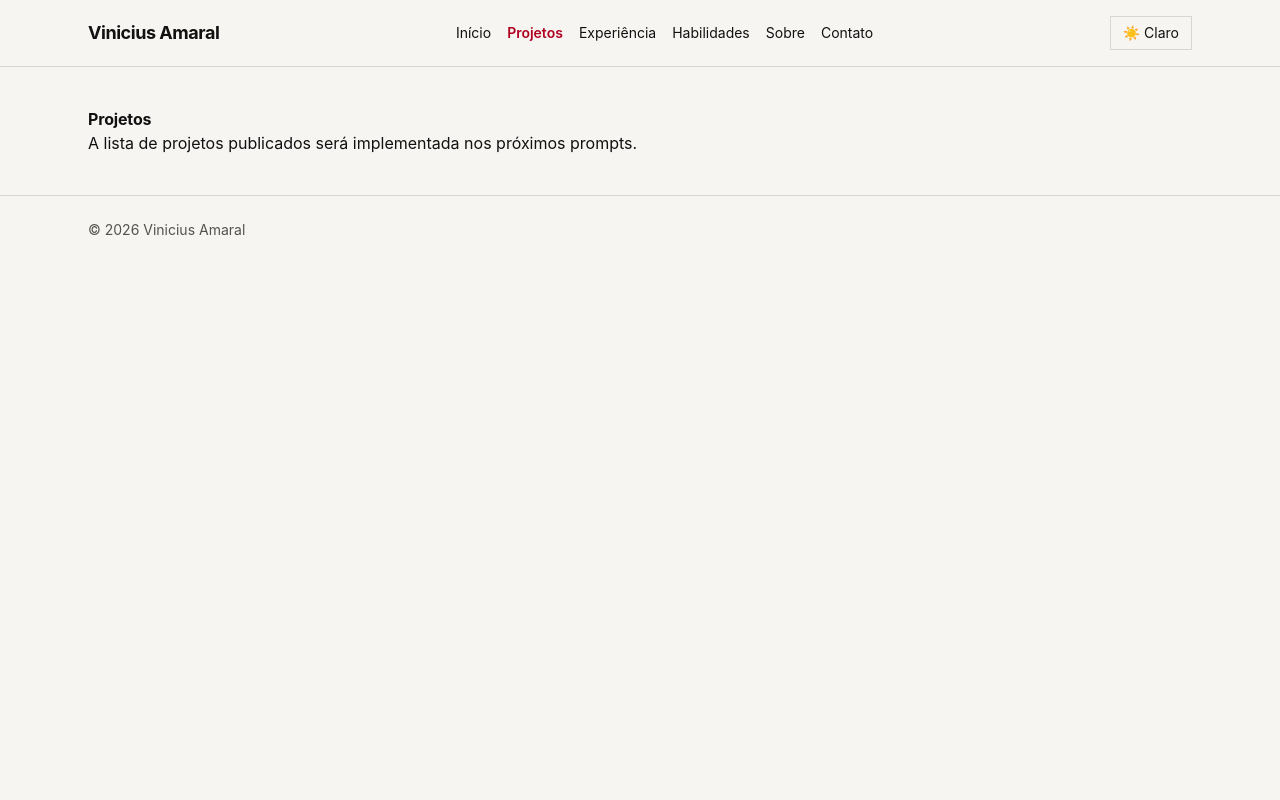
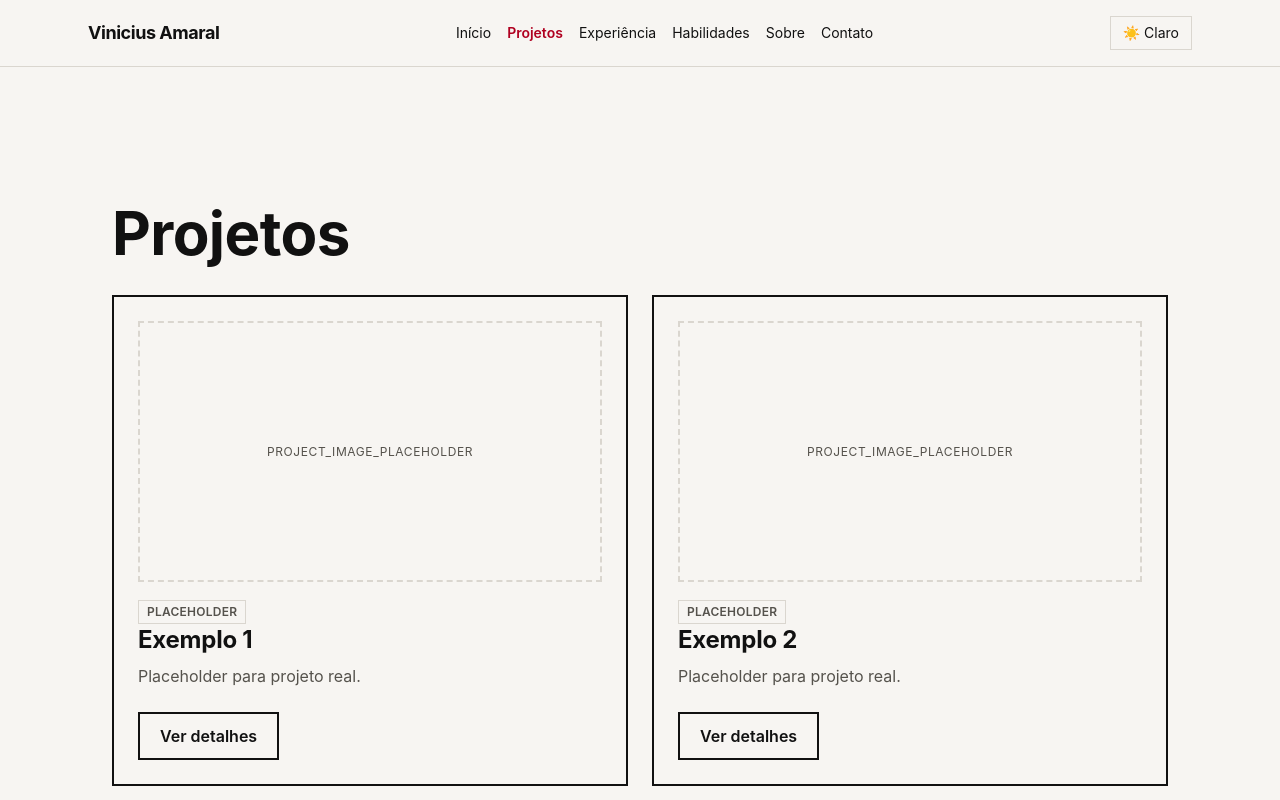
Before and after one commit to vini-amaral/vini-amaral.github.io, an Angular app: page /projects in a window 1280 px wide. Shown: the top 800 px of the page. Built offline with nearby package versions, Linux system fonts and the light colour scheme.

Commit message:
feat(projects): create listing and detail structure entirely driven by json

```diff
--- a/src/app/features/projects/project-detail/project-detail.css
+++ b/src/app/features/projects/project-detail/project-detail.css
@@ -0,0 +1,66 @@
+.project-image {
+  display: flex;
+  aspect-ratio: 21 / 9;
+  align-items: center;
+  justify-content: center;
+  margin-top: 1.5rem;
+  border: 2px dashed var(--color-border);
+  font-size: 0.75rem;
+  letter-spacing: 0.05em;
+  text-transform: uppercase;
+  color: var(--color-ink-muted);
+}
+
+.project-summary {
+  margin-top: 1.5rem;
+  max-width: 70ch;
+  font-size: 1.125rem;
+  color: var(--color-ink-muted);
+}
+
+.project-details {
+  display: grid;
+  gap: 1.5rem;
+  margin-top: 2rem;
+}
+
+.project-details dt {
+  font-size: 0.75rem;
+  font-weight: 700;
+  letter-spacing: 0.05em;
+  text-transform: uppercase;
+  color: var(--color-accent-foreground);
+}
+
+.project-details dd {
+  margin: 0.5rem 0 0;
+  max-width: 70ch;
+}
+
+.project-tech {
+  display: flex;
+  flex-wrap: wrap;
+  gap: 0.5rem;
+  margin-top: 1.5rem;
+  padding: 0;
+  list-style: none;
+}
+
+.project-actions {
+  display: flex;
+  flex-wrap: wrap;
+  gap: 1rem;
+  margin-top: 2rem;
+}
+
+.project-not-found {
+  margin-top: 1rem;
+  max-width: 60ch;
+  color: var(--color-ink-muted);
+}
+
+@media (min-width: 768px) {
+  .project-details {
+    grid-template-columns: repeat(3, 1fr);
+  }
+}
--- a/src/app/features/projects/project-detail/project-detail.html
+++ b/src/app/features/projects/project-detail/project-detail.html
@@ -1,4 +1,64 @@
-<section>
-  <h1>Detalhe do projeto</h1>
-  <p>Conteúdo do projeto "{{ slug() }}" será implementado nos próximos prompts.</p>
-</section>
+@if (project(); as project) {
+  <app-section>
+    <app-container>
+      @if (project.status === 'placeholder') {
+        <app-tag>Placeholder</app-tag>
+      }
+
+      <app-heading [level]="1" visual="display">{{ project.title['pt-BR'] }}</app-heading>
+
+      <div class="project-image" aria-hidden="true">PROJECT_IMAGE_PLACEHOLDER</div>
+
+      <p class="project-summary">{{ project.summary['pt-BR'] }}</p>
+
+      <dl class="project-details">
+        <div>
+          <dt>Problema</dt>
+          <dd>{{ project.problem['pt-BR'] }}</dd>
+        </div>
+        <div>
+          <dt>Solução</dt>
+          <dd>{{ project.solution['pt-BR'] }}</dd>
+        </div>
+        <div>
+          <dt>Papel</dt>
+          <dd>{{ project.role['pt-BR'] }}</dd>
+        </div>
+      </dl>
+
+      @if (project.technologies.length > 0) {
+        <ul class="project-tech">
+          @for (tech of project.technologies; track tech) {
+            <li>
+              <app-tag variant="accent">{{ tech }}</app-tag>
+            </li>
+          }
+        </ul>
+      }
+
+      <div class="project-actions">
+        @if (project.links.live) {
+          <app-button variant="secondary" [href]="project.links.live" target="_blank"
+            >Ver ao vivo</app-button
+          >
+        }
+        @if (project.links.repository) {
+          <app-button variant="secondary" [href]="project.links.repository" target="_blank"
+            >Repositório</app-button
+          >
+        }
+        <app-button variant="secondary" routerLink="/projects">Voltar para projetos</app-button>
+      </div>
+    </app-container>
+  </app-section>
+} @else {
+  <app-section>
+    <app-container>
+      <app-heading [level]="1" visual="display">Projeto não encontrado</app-heading>
+      <p class="project-not-found">
+        O projeto que você está procurando não existe ou foi removido.
+      </p>
+      <app-button variant="secondary" routerLink="/projects">Voltar para projetos</app-button>
+    </app-container>
+  </app-section>
+}
--- a/src/app/features/projects/project-detail/project-detail.ts
+++ b/src/app/features/projects/project-detail/project-detail.ts
@@ -1,11 +1,30 @@
-import { Component, input } from '@angular/core';
+import { Component, computed, inject, input } from '@angular/core';
+import { toSignal } from '@angular/core/rxjs-interop';
+
+import { Project } from '../../../core/models/project';
+import { ProjectRepository } from '../../../core/repositories/project-repository';
+import { Button } from '../../../shared/ui/button/button';
+import { Container } from '../../../shared/ui/container/container';
+import { Heading } from '../../../shared/ui/heading/heading';
+import { Section } from '../../../shared/ui/section/section';
+import { Tag } from '../../../shared/ui/tag/tag';
 
 @Component({
   selector: 'app-project-detail',
-  imports: [],
+  imports: [Section, Container, Heading, Tag, Button],
   templateUrl: './project-detail.html',
   styleUrl: './project-detail.css',
 })
 export class ProjectDetail {
   readonly slug = input<string>();
+
+  private readonly projectRepository = inject(ProjectRepository);
+
+  private readonly projects = toSignal(this.projectRepository.getProjects(), {
+    initialValue: [] as Project[],
+  });
+
+  protected readonly project = computed(
+    () => this.projects().find((project) => project.slug === this.slug()) ?? null,
+  );
 }
--- a/src/app/features/projects/projects.css
+++ b/src/app/features/projects/projects.css
@@ -0,0 +1,13 @@
+.projects-list {
+  display: grid;
+  gap: 1.5rem;
+  margin-top: 2rem;
+  padding: 0;
+  list-style: none;
+}
+
+@media (min-width: 768px) {
+  .projects-list {
+    grid-template-columns: repeat(2, 1fr);
+  }
+}
--- a/src/app/features/projects/projects.html
+++ b/src/app/features/projects/projects.html
@@ -1,4 +1,15 @@
-<section>
-  <h1>Projetos</h1>
-  <p>A lista de projetos publicados será implementada nos próximos prompts.</p>
-</section>
+<app-section>
+  <app-container>
+    <app-heading [level]="1" visual="display">Projetos</app-heading>
+
+    @if (projects().length > 0) {
+      <ul class="projects-list">
+        @for (project of projects(); track project.id) {
+          <li>
+            <app-project-summary [project]="project" />
+          </li>
+        }
+      </ul>
+    }
+  </app-container>
+</app-section>
--- a/src/app/features/projects/projects.ts
+++ b/src/app/features/projects/projects.ts
@@ -1,9 +1,23 @@
-import { Component } from '@angular/core';
+import { Component, inject } from '@angular/core';
+import { toSignal } from '@angular/core/rxjs-interop';
+
+import { Project } from '../../core/models/project';
+import { ProjectRepository } from '../../core/repositories/project-repository';
+import { ProjectSummary } from '../../shared/components/project-summary/project-summary';
+import { Container } from '../../shared/ui/container/container';
+import { Heading } from '../../shared/ui/heading/heading';
+import { Section } from '../../shared/ui/section/section';
 
 @Component({
   selector: 'app-projects',
-  imports: [],
+  imports: [Section, Container, Heading, ProjectSummary],
   templateUrl: './projects.html',
   styleUrl: './projects.css',
 })
-export class Projects {}
+export class Projects {
+  private readonly projectRepository = inject(ProjectRepository);
+
+  protected readonly projects = toSignal(this.projectRepository.getProjects(), {
+    initialValue: [] as Project[],
+  });
+}
```
Also changed, not shown: 2 other files (tests, documents, lock files or other folders).
